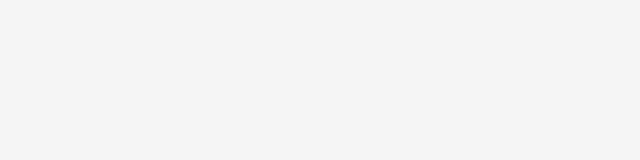
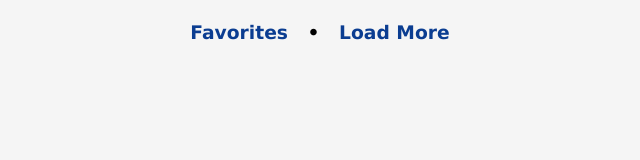
Before and after one commit to rperry99/Nasa-APOD, a plain HTML site: page index.html in a window 1280 px wide. Shown: the whole page, without its empty margins (320-960 px from the left). Drawn offline with Linux system fonts and the light colour scheme.

Commit message:
Add navigation ui

```diff
--- a/index.html
+++ b/index.html
@@ -16,6 +16,25 @@
     <div class="loader hidden">
       <img src="rocket.svg" alt="Rocket Icon" />
     </div>
+
+    <!-- Container -->
+    <div class="container">
+      <!-- Navigation -->
+      <div class="navigation-container">
+        <span class="background"></span>
+        <!-- Results Nav -->
+        <span class="navigation-items" id="resultsNav">
+          <h3 class="clickable">Favorites</h3>
+          <h3>&nbsp;&nbsp;&nbsp;•&nbsp;&nbsp;&nbsp;</h3>
+          <h3 class="clickable">Load More</h3>
+        </span>
+        <!-- Favorites Nav -->
+        <span class="navigation-items hidden" id="favoritesNav">
+          <h3 class="clickable">Load More NASA Images</h3>
+        </span>
+      </div>
+    </div>
+
     <!-- Script -->
     <script src="script.js"></script>
   </body>
--- a/style.css
+++ b/style.css
@@ -22,6 +22,8 @@ body {
 
 /* Loader */
 .loader {
+  position: fixed;
+  z-index: 40;
   background: whitesmoke;
   height: 100vh;
   width: 100vw;
@@ -47,6 +49,17 @@ body {
   right: 0;
   width: 100%;
   height: 60px;
+  z-index: -1;
+}
+
+.clickable {
+  color: #0b3d91;
+  cursor: pointer;
+  user-select: none;
+}
+
+.clickable:hover {
+  color: #fc3d21;
 }
 
 /* Images Container */
```
